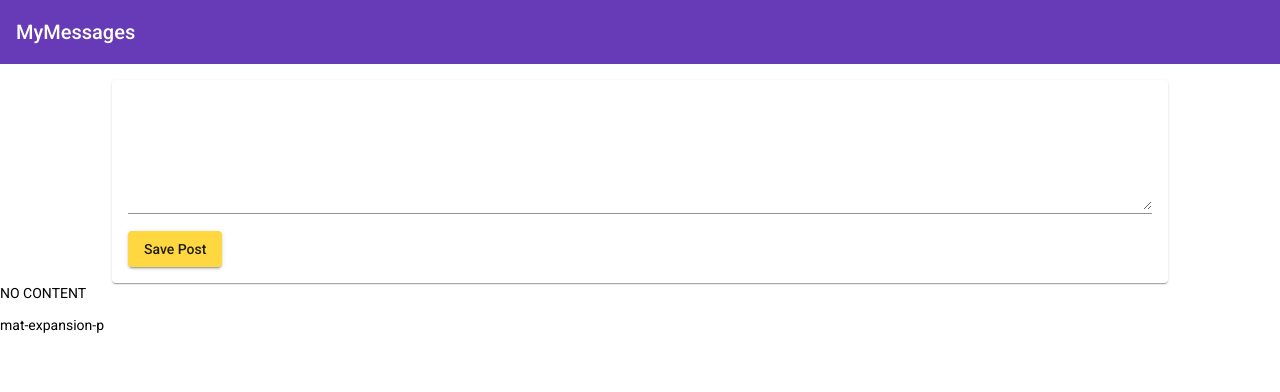
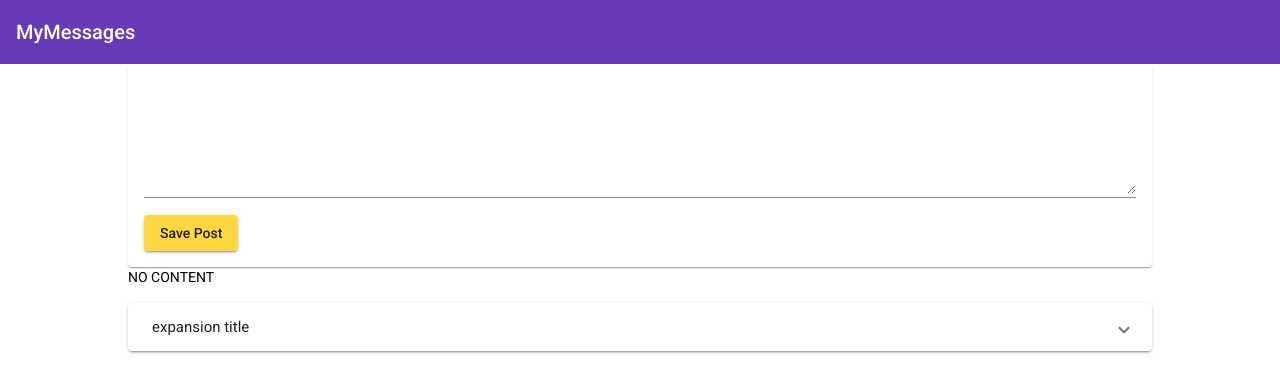
Before and after one commit to lancerharris/practicing-mean-stack, an Angular app: page / in a window 1280 px wide. Shown: the top 392 px of the page. Built offline with nearby package versions, Linux system fonts and the light colour scheme.

Commit message:
Add expansion panel

```diff
--- a/src/app/app.component.css
+++ b/src/app/app.component.css
@@ -1,3 +1,5 @@
 main {
   margin-top: 1rem;
+  width: 80%;
+  margin: auto;
 }
--- a/src/app/posts/post-create/post-create.component.css
+++ b/src/app/posts/post-create/post-create.component.css
@@ -1,8 +1,3 @@
-mat-card {
-  width: 80%;
-  margin: auto;
-}
-
 mat-form-field,
 textarea {
   width: 100%;
--- a/src/app/posts/post-list/post-list.component.css
+++ b/src/app/posts/post-list/post-list.component.css
@@ -0,0 +1,4 @@
+:host {
+  display: block;
+  margin-top: 1rem;
+}
--- a/src/app/posts/post-list/post-list.component.html
+++ b/src/app/posts/post-list/post-list.component.html
@@ -1,3 +1,8 @@
 <mat-accordion>
-  mat-expansion-p
+  <mat-expansion-panel>
+    <mat-expansion-panel-header>
+      expansion title
+    </mat-expansion-panel-header>
+    <p>expansion panel</p>
+  </mat-expansion-panel>
 </mat-accordion>
--- a/src/app/posts/post-list/post-list.component.ts
+++ b/src/app/posts/post-list/post-list.component.ts
@@ -6,7 +6,11 @@
   styleUrls: ['./post-list.component.css']
 })
 export class PostListComponent implements OnInit {
-
+  posts = [
+    {title: 'first post', content: 'first posts content'},
+    {title: 'second post', content: 'second posts content'},
+    {title: 'third post', content: 'third posts content'}
+  ]
   constructor() { }
 
   ngOnInit(): void {
```
